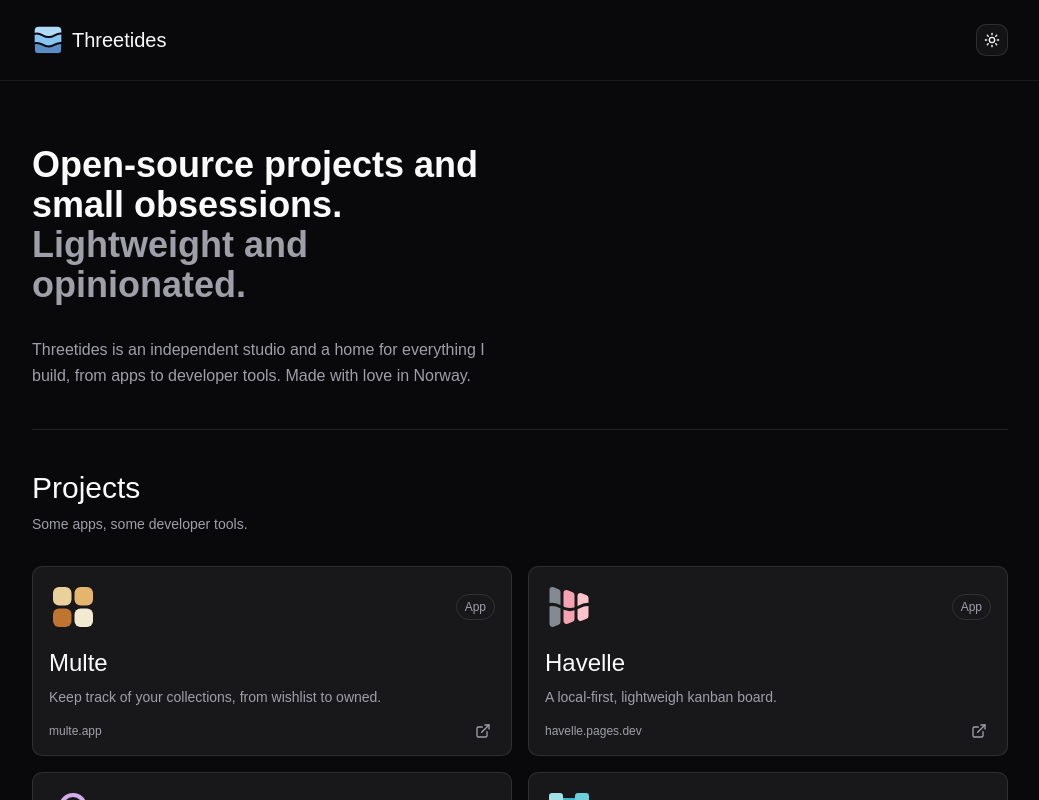
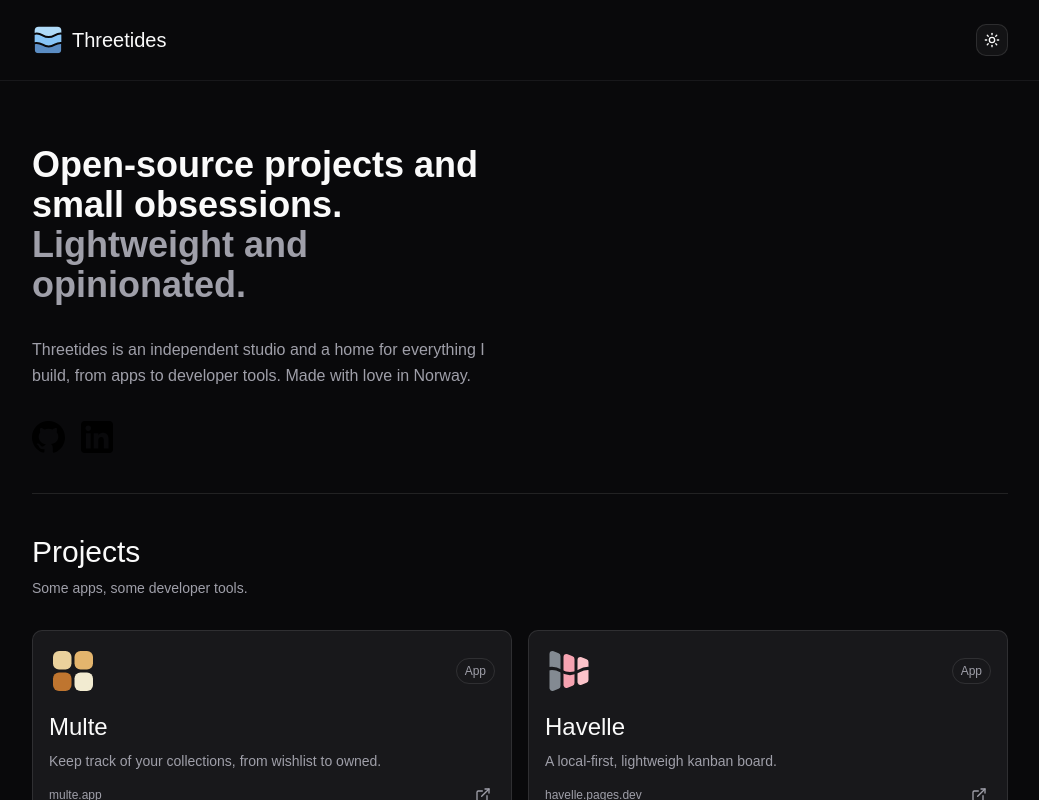
Before and after one commit to threetides/threetides, a React (Vite) app: page / in a window 1280 px wide. Shown: the top 800 px of the page, without its empty margins (120-1159 px from the left). Built offline with nearby package versions, Linux system fonts and the light colour scheme.

Commit message:
Testing with threetides.svg as react component

```diff
--- a/src/App.tsx
+++ b/src/App.tsx
@@ -9,6 +9,8 @@ import multe from "@/assets/multe.svg"
 import havelle from "@/assets/havelle.svg"
 import tideauth from "@/assets/tideauth.svg"
 import gonet from "@/assets/gonet.svg"
+import linkedIn from "@/assets/linkedin.svg"
+import github from "@/assets/github.svg"
 
 export const App: FC = () => {
   const darkMode = useAtomValue(darkModeAtom)
@@ -36,6 +38,18 @@ export const App: FC = () => {
               Threetides is an independent studio and a home for everything I build, from apps to
               developer tools. Made with love in Norway.
             </p>
+            <div className="flex gap-4">
+              <a
+                href="https://github.com/threetides"
+                target="_blank"
+                className="text-primary-foreground"
+              >
+                <img src={github} alt="github icon link" className="h-8" />
+              </a>
+              <a href="https://www.linkedin.com/in/jonas-lillebø-haugen-6a442222a" target="_blank">
+                <img src={linkedIn} alt="linkedin icon link" className="h-8" />
+              </a>
+            </div>
           </div>
         </div>
         <Separator />
--- /dev/null
+++ b/src/assets/Threetides.tsx
@@ -0,0 +1,31 @@
+import type { FC, SVGProps } from "react"
+
+export const Threetides: FC<SVGProps<SVGSVGElement>> = ({ ...props }) => {
+  return (
+    <svg xmlns="http://www.w3.org/2000/svg" viewBox="0 0 48 48" width="48" height="48" {...props}>
+      <defs>
+        <clipPath id="threetides-shape">
+          <rect x="4" y="4" width="40" height="40" rx="6" />
+        </clipPath>
+        <mask id="threetides-waves" maskUnits="userSpaceOnUse" x="0" y="0" width="48" height="48">
+          <rect width="48" height="48" fill="#fff" />
+          <g fill="none" stroke="#000" stroke-width="3">
+            <path d="M-2 17 C4 13.5 10 13.5 16 17 S28 20.5 34 17 S46 13.5 52 17" />
+            <path d="M-2 31 C4 27.5 10 27.5 16 31 S28 34.5 34 31 S46 27.5 52 31" />
+          </g>
+        </mask>
+      </defs>
+      <g clip-path="url(#threetides-shape)" mask="url(#threetides-waves)">
+        <rect x="4" y="4" width="40" height="40" fill="#5B8DC4" />
+        <path
+          d="M-2 31 C4 27.5 10 27.5 16 31 S28 34.5 34 31 S46 27.5 52 31 V-2 H-2 Z"
+          fill="#88C5F7"
+        />
+        <path
+          d="M-2 17 C4 13.5 10 13.5 16 17 S28 20.5 34 17 S46 13.5 52 17 V-2 H-2 Z"
+          fill="#B0DBF9"
+        />
+      </g>
+    </svg>
+  )
+}
--- a/src/features/navigation/Navbar.tsx
+++ b/src/features/navigation/Navbar.tsx
@@ -1,9 +1,9 @@
 import type { FC } from "react"
-import threetides from "@/assets/threetides.svg"
 import { Button } from "@/components/ui/button"
 import { Moon, Sun } from "lucide-react"
 import { useAtom } from "jotai"
 import { darkModeAtom } from "@/store/state"
+import { Threetides } from "@/assets/Threetides"
 
 export const Navbar: FC = () => {
   const [darkMode, setDarkMode] = useAtom(darkModeAtom)
@@ -12,7 +12,7 @@ export const Navbar: FC = () => {
     <nav className="border-b border-sidebar">
       <div className="flex items-center p-6 justify-between max-w-5xl m-auto">
         <div className="flex items-center gap-2">
-          <img src={threetides} alt="Threetides favicon" className="h-8" />
+          <Threetides className="h-8 w-8" />
           <span className="text-xl">Threetides</span>
         </div>
         <Button variant="outline" size="icon" onClick={() => setDarkMode(!darkMode)}>
```
Also changed, not shown: src/assets/github.svg (added), src/assets/linkedin.svg (added).
